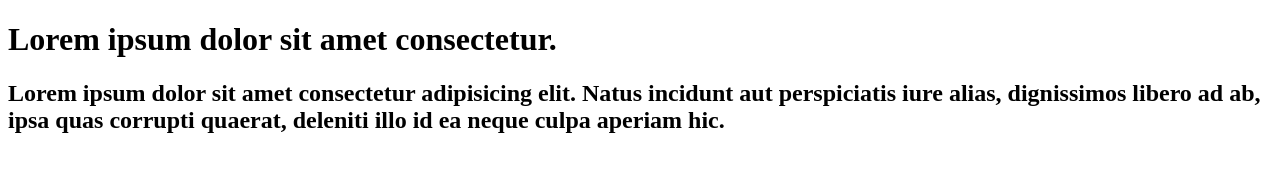
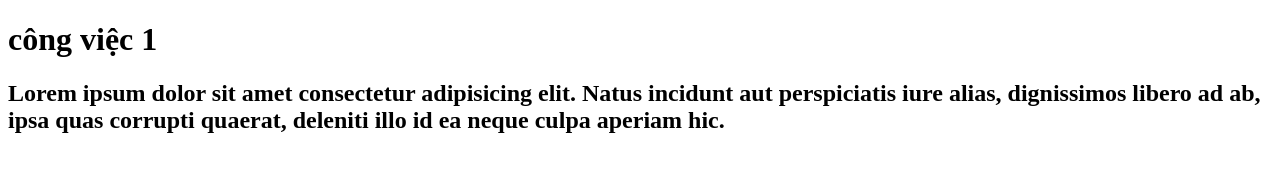
Before and after one commit to PvThuanvnua/duan6, a plain HTML site: page index.html in a window 1280 px wide. Drawn offline with Linux system fonts and the light colour scheme.

Commit message:
1.congviec1

```diff
--- a/index.html
+++ b/index.html
@@ -6,7 +6,7 @@
     <title>dự án 6</title>
   </head>
   <body>
-    <h1>Lorem ipsum dolor sit amet consectetur.</h1>
+    <h1>công việc 1</h1>
     <h2>
       Lorem ipsum dolor sit amet consectetur adipisicing elit. Natus incidunt
       aut perspiciatis iure alias, dignissimos libero ad ab, ipsa quas corrupti
```
